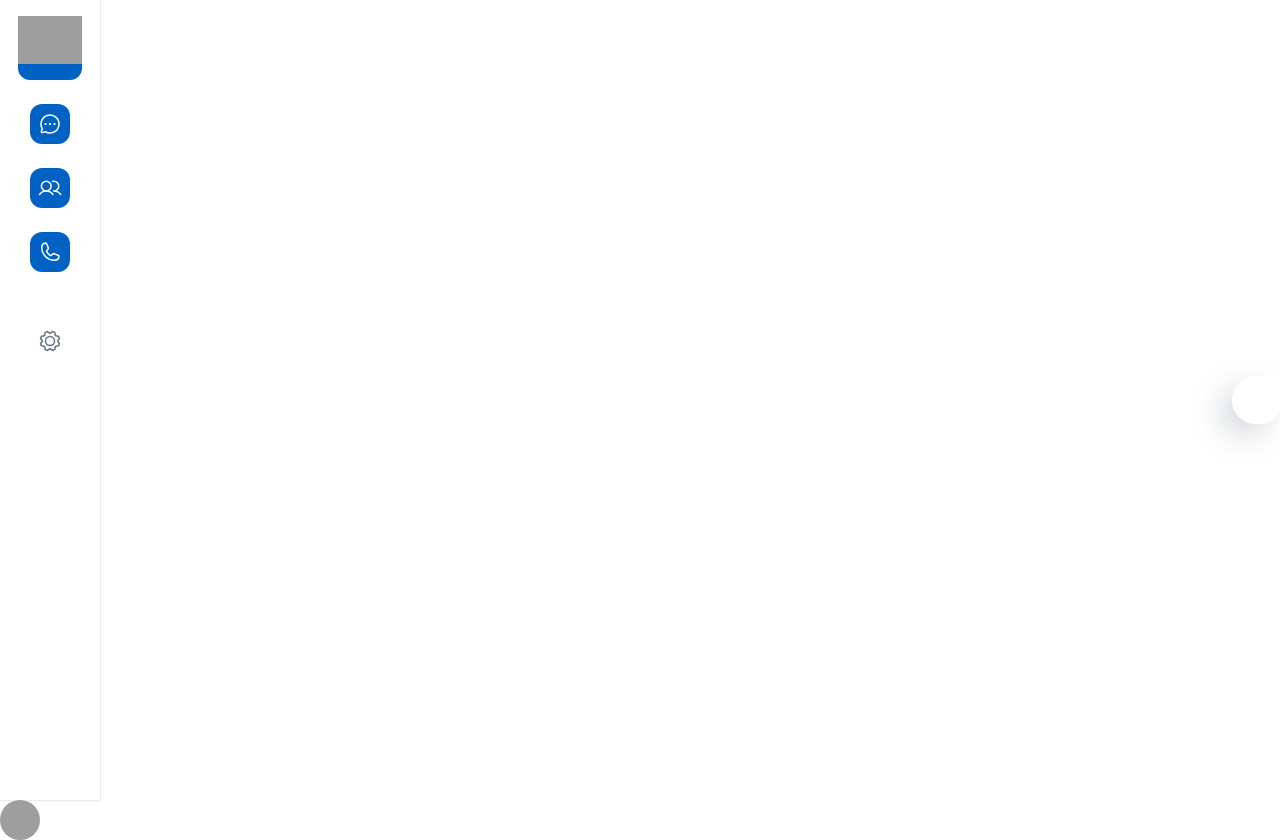
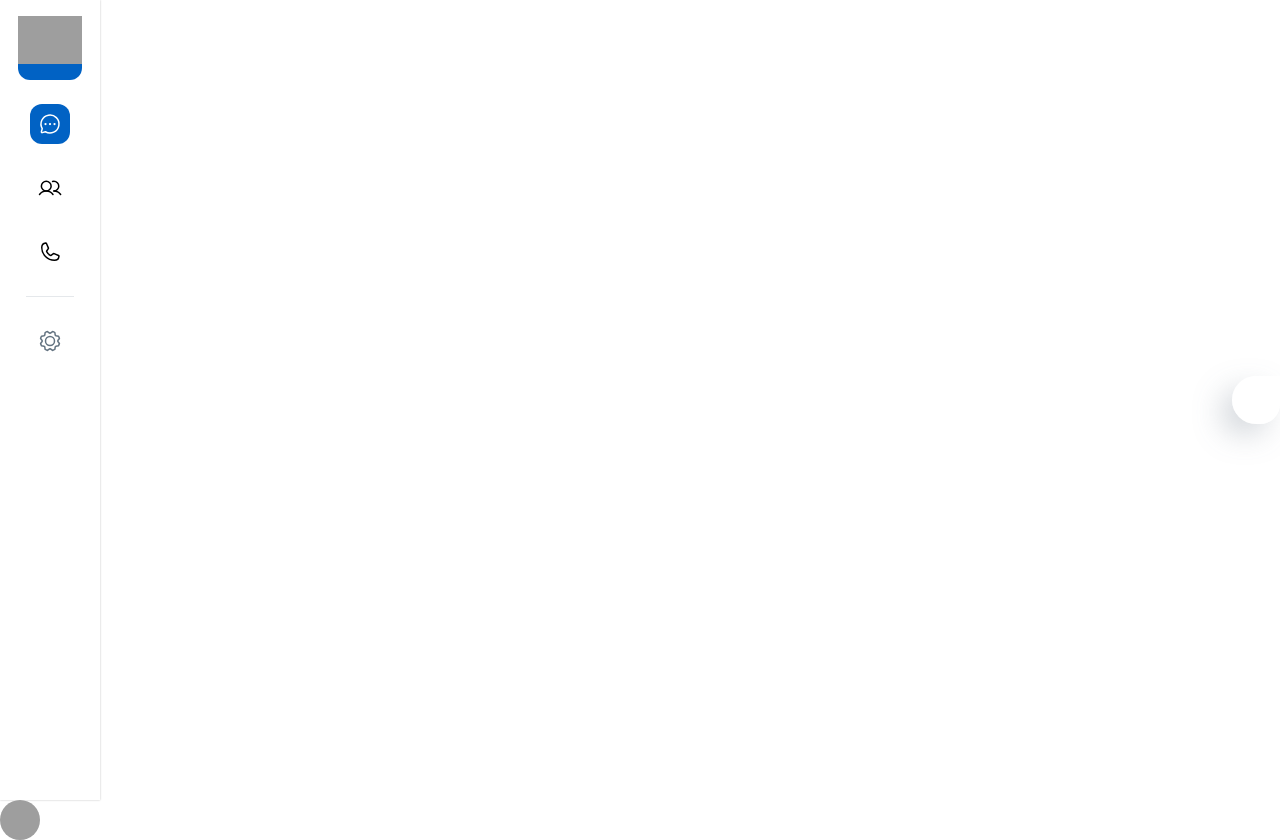
Before and after one commit to rohan-tech-negi/Chat-App, a React (Create React App) app: page /app in a window 1280 px wide. Built offline with nearby package versions, Linux system fonts and the light colour scheme; grey boxes are pictures that could not be loaded; some icons are missing.

Commit message:
putting some functionality on the sidebar

```diff
--- a/src/layouts/dashboard/index.js
+++ b/src/layouts/dashboard/index.js
@@ -33,15 +33,27 @@ const DashboardLayout = () => {
         {Nav_Buttons.map((el)=>
 
         (
+          el.index === selected ?
           <Box sx={{backgroundColor: theme.palette.primary.main, borderRadius: 1.5}}>
             <IconButton sx={{width:"max-content", color:"white"}} key={el.index}>{el.icon}</IconButton>
-          </Box>
+          </Box> :  <IconButton onClick={()=>{
+            setSelected(el.index)
+          }} sx={{width:"max-content", color:"black"}} key={el.index}>{el.icon}</IconButton>
         ))}
-        <Divider></Divider>
+        <Divider sx={{width: "48px"}}>
 
-        <IconButton>
+        </Divider>
+        {selected === 3 ?
+         <Box sx={{backgroundColor: theme.palette.primary.main, borderRadius: 1.5}}>
+          <IconButton>
           <Gear></Gear>
         </IconButton>
+         </Box> : <IconButton>
+          <Gear></Gear>
+        </IconButton>
+      }
+
+
       </Stack>
 
 
```
